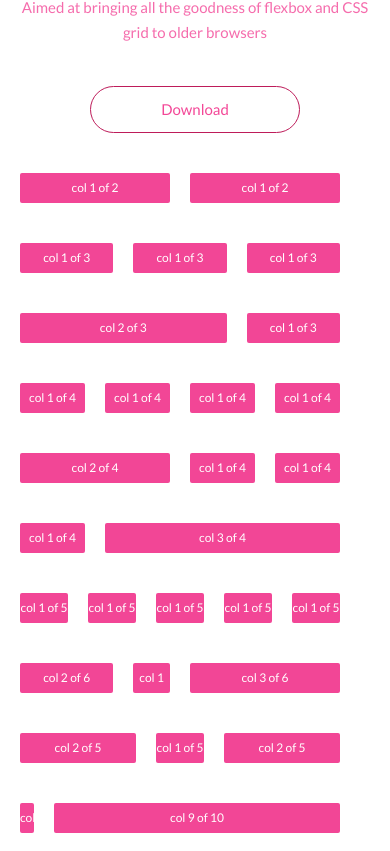
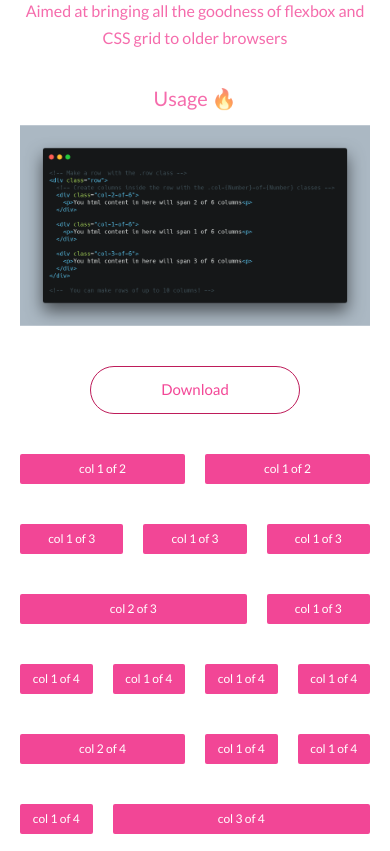
Before and after one commit to Adimvicky/gridify.css, a website: page index.html in a window 390 px wide. Shown: the part 161-1012 px from the top of the page. Drawn offline with Linux system fonts and the light colour scheme.

Commit message:
Update index.html styling

```diff
--- a/css/style.css
+++ b/css/style.css
@@ -20,6 +20,7 @@ body {
     color : #fff;
     text-align: center;
     font-size: 1.2rem;
+    width : 100%;
 }
 
 [class^="col-"]{
@@ -53,11 +54,11 @@ body {
     color: rgba(240, 29, 127, 0.65)
 }
 .header__text-main {
-    font-size: 1.7rem;
+    font-size: 1.8rem;
 }
 .header__text-sub {
 
-    font-size: 1.5rem;
+    font-size: 1.6rem;
 }
 
 .header__download-btn {
@@ -88,6 +89,17 @@ body {
     transform: translateY(2px);
 }
 
+img.carbon {
+    width: 60%;
+    margin: 3rem auto;
+    margin-top: 0;
+    display: block;
+}
+p.usage {
+    font-size: 2rem;
+    margin: 3rem 0 1rem 0;
+}
+
 
 a.fork img {
     position: absolute;
@@ -112,6 +124,9 @@ a.fork img:active {
     a.fork img {
         left : 85%;
     }
+    img.carbon {
+        width : 70%;
+    }
 }
 @media only screen and (max-width : 768px ){
     a.fork img {
@@ -120,10 +135,16 @@ a.fork img:active {
     .header__download-btn {
         width : 40%;
     }
+    img.carbon {
+        width : 85%;
+    }
 }
 @media only screen and (max-width : 650px ){
     a.fork img {
         left : 76%;
+    }
+    img.carbon {
+        width : 100%;
     }
 
 }
@@ -131,6 +152,7 @@ a.fork img:active {
     a.fork img {
         left : 70%;
     }
+
 }
 @media only screen and (max-width : 480px ){
     a.fork img {
--- a/index.html
+++ b/index.html
@@ -29,7 +29,9 @@
                  Aimed at bringing all the goodness of flexbox and CSS grid to older browsers
              </p>
        </div>
-
+       <p class="usage header__text-sub header__text">Usage &#128293;
+        </p>
+       <img src="./images/carbon.png" alt="How to use gridify.css" class="carbon">
     <a class="header__download-btn" href="https://adimvicky.github.io/gridify/css/gridify.css">Download</a>
 
             </header>
--- a/sass/abstracts/_variables.scss
+++ b/sass/abstracts/_variables.scss
@@ -6,7 +6,8 @@ $color-black : #000;
 
 // GRID
 
-$grid-max-width : 114rem;
+$row-max-width : 114rem;
+$row-width : 100%;
 $gutter-vertical : 4rem;
 $gutter-vertical-tablet : 3rem;
 
--- a/sass/layout/_grid.scss
+++ b/sass/layout/_grid.scss
@@ -1,5 +1,6 @@
 .row {
-    max-width : $grid-max-width;
+    max-width : $row-max-width;
+    width : $row-width;
     margin : 0 auto;
 
     &:not(:last-child){
```
Also changed, not shown: css/gridify.css, images/carbon.png (added), 2 other files.
